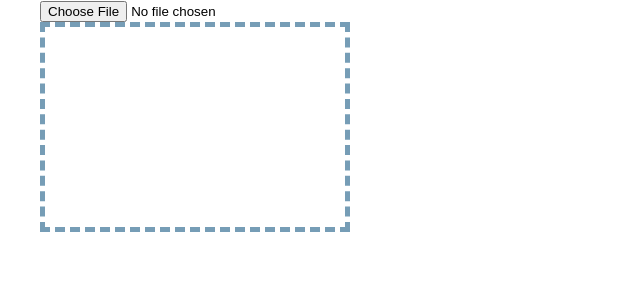
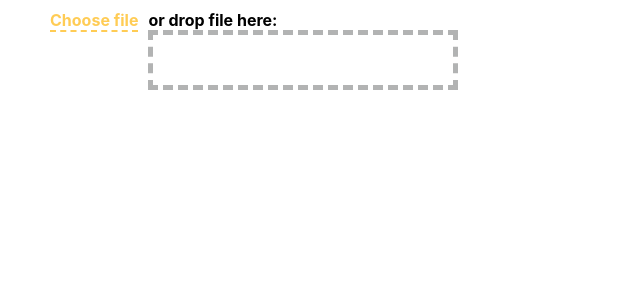
Before and after one commit to blrop/hex-viewer, a React (Create React App) app: page / in a window 1280 px wide. Shown: the top 300 px of the page, without its empty margins (0-640 px from the left). Built offline with nearby package versions, Linux system fonts and the light colour scheme.

Commit message:
improve layout and styles; delete progress bar

```diff
--- a/package.json
+++ b/package.json
@@ -6,6 +6,7 @@
     "@testing-library/jest-dom": "^5.12.0",
     "@testing-library/react": "^11.2.6",
     "@testing-library/user-event": "^12.8.3",
+    "classnames": "^2.3.2",
     "moment": "^2.29.1",
     "react": "^17.0.2",
     "react-dom": "^17.0.2",
--- a/src/components/App.js
+++ b/src/components/App.js
@@ -1,32 +1,53 @@
 import { useState } from 'react';
 import moment from 'moment';
+import classNames from 'classnames';
 
 import { PAGE_SIZE } from '../common/constants';
-import ProgressBar from './ProgressBar/ProgressBar';
 import HexView from './HexView/HexView';
 import TextPreview from './TextPreview/TextPreview';
 
-import styles from './App.module.css';
+import styles from './App.module.scss';
 
 function App() {
     const [fileInfo, setFileInfo] = useState();
-    const [loadingProgress, setLoadingProgress] = useState();
     const [fileBytes, setFileBytes] = useState();
+    const [dragOver, setDragOver] = useState(false);
 
     return (
         <div className={styles.app}>
             <div className={styles.header}>
-                <input type="file" onChange={handleInputFileChange}/>
-                {loadingProgress && <ProgressBar value={loadingProgress}/>}
+                <label className={styles.fileSelectLabel}>
+                    Choose file
+                    <input type="file" onChange={handleInputFileChange} />
+                </label>
+
+                <div className={styles['file-select']}>
+                    <div className={styles['file-select__title']}>or drop file here:</div>
+                    <div
+                        className={classNames(styles['file-select__drop-zone'], { [styles.dragOver]: dragOver })}
+                        onDragOver={handleDragOver}
+                        onDrop={handleDrop}
+                        onDragLeave={handleDragLeave}
+                    />
+                </div>
+
                 {fileInfo && (
-                    <div className={styles.fileInfo}>
-                        Name: {fileInfo.name}<br/>
-                        Size: {fileInfo.size}<br/>
-                        Type: {fileInfo.type}<br/>
-                        Last modified: {moment(fileInfo.lastModified).format("YYYY.MM.DD HH:mm:ss")}
+                    <div className={styles['file-info']}>
+                        <div className={styles['file-info__title']}>File Info</div>
+                        <div className={styles['file-info__item']}>
+                            <h4>Name:</h4> {fileInfo.name}<br/>
+                        </div>
+                        <div className={styles['file-info__item']}>
+                            <h4>Size:</h4> {fileInfo.size}<br/>
+                        </div>
+                        <div className={styles['file-info__item']}>
+                            <h4>Type:</h4> {fileInfo.type}<br/>
+                        </div>
+                        <div className={styles['file-info__item']}>
+                            <h4>Last modified:</h4> {moment(fileInfo.lastModified).format("YYYY.MM.DD HH:mm:ss")}
+                        </div>
                     </div>
                 )}
-                <div className={styles.dropZone} onDragOver={handleDragOver} onDrop={handleDrop} />
             </div>
             <div className={styles.hexView}>
                 {fileBytes && <HexView bytes={fileBytes} />}
@@ -41,6 +62,13 @@ function App() {
         e.stopPropagation();
         e.preventDefault();
         e.dataTransfer.dropEffect = 'copy';
+        setDragOver(true);
+    }
+
+    function handleDragLeave(e) {
+        e.stopPropagation();
+        e.preventDefault();
+        setDragOver(false);
     }
 
     function handleDrop(e) {
@@ -71,26 +99,18 @@ function App() {
         });
 
         const reader = new FileReader();
-        reader.onprogress = handleReaderProgress;
         reader.onload = handleReaderLoad;
 
-        let bytesToView = file.size <= PAGE_SIZE ? file.size : PAGE_SIZE;
+        const bytesToView = file.size <= PAGE_SIZE ? file.size : PAGE_SIZE;
         const blob = file.slice(0, bytesToView);
         reader.readAsArrayBuffer(blob);
 
         function handleReaderLoad(e) {
-            setLoadingProgress(null);
-
             const buffer = e.target.result;
 
             const view = new Uint8Array(buffer);
             setFileBytes(view);
         }
-
-        function handleReaderProgress(e) {
-            const percent = Math.round(e.loaded / (e.total / 100));
-            setLoadingProgress(percent);
-        }
     }
 }
 
--- a/src/components/App.module.css
+++ /dev/null
@@ -1,31 +0,0 @@
-.dropZone {
-    width: 300px;
-    height: 200px;
-    border: 5px dashed #769db6;
-}
-
-.app {
-    width: 1200px;
-    margin: 0 auto;
-    display: grid;
-    grid-template-areas:
-        "header header"
-        "hex-view text-view";
-    gap: 10px 40px;
-}
-
-.header {
-    grid-area: header;
-}
-
-.hexView {
-    grid-area: hex-view;
-}
-
-.textView {
-    grid-area: text-view;
-}
-
-.fileInfo {
-    margin: 10px 0;
-}
--- /dev/null
+++ b/src/components/App.module.scss
@@ -0,0 +1,79 @@
+.app {
+    min-height: 100%;
+    display: grid;
+    grid-template-areas:
+        "header header"
+        "hex-view text-view";
+    gap: 10px 40px;
+    width: 1200px;
+    margin: 0 auto;
+}
+
+.header {
+    grid-area: header;
+    display: flex;
+    align-items: flex-start;
+    gap: 10px;
+    padding: 10px;
+
+    .file-select {
+        display: flex;
+        flex-direction: column;
+
+        &__title {
+            font-weight: bold;
+        }
+
+        &__drop-zone {
+            height: 50px;
+            width: 300px;
+            border: 5px dashed #b2b3b3;
+
+            &.dragOver {
+                border-color: #769db6;
+            }
+        }
+    }
+
+    .fileSelectLabel {
+        cursor: pointer;
+        font-weight: bold;
+        color: #fc5;
+        border-bottom: 2px dashed #fc5;
+
+        &:hover {
+            color: #ff8855;
+            border-color: #ff8855;
+        }
+
+        input {
+            display: none;
+        }
+    }
+}
+
+.hexView {
+    grid-area: hex-view;
+}
+
+.textView {
+    grid-area: text-view;
+}
+
+.file-info {
+    &__title {
+        font-weight: bold;
+    }
+
+    &__item {
+        font-size: 12px;
+        margin-bottom: 3px;
+    }
+
+    h4 {
+        margin: 0;
+        display: inline;
+        color: #999;
+        font-weight: normal;
+    }
+}
--- a/src/components/ProgressBar/ProgressBar.js
+++ /dev/null
@@ -1,11 +0,0 @@
-import styles from './ProgressBar.module.scss';
-
-function ProgressBar({ value }) {
-    return (
-        <div className={styles.progressBar}>
-            <div className={styles.progressBar__indicator} style={{ width: `${value}%` }}/>
-        </div>
-    );
-}
-
-export default ProgressBar;
--- a/src/components/ProgressBar/ProgressBar.module.scss
+++ /dev/null
@@ -1,12 +0,0 @@
-.progressBar {
-    width: 300px;
-    padding: 1px;
-    border: 2px solid #666;
-    height: 20px;
-    display: flex;
-    align-items: stretch;
-
-    &__indicator {
-        background: #2c8dc1;
-    }
-}
--- a/src/index.css
+++ b/src/index.css
@@ -6,3 +6,7 @@ body {
     -webkit-font-smoothing: antialiased;
     -moz-osx-font-smoothing: grayscale;
 }
+
+html, body, #root {
+    height: 100%;
+}
```
Also changed, not shown: 1 other file (tests, documents, lock files or other folders).
